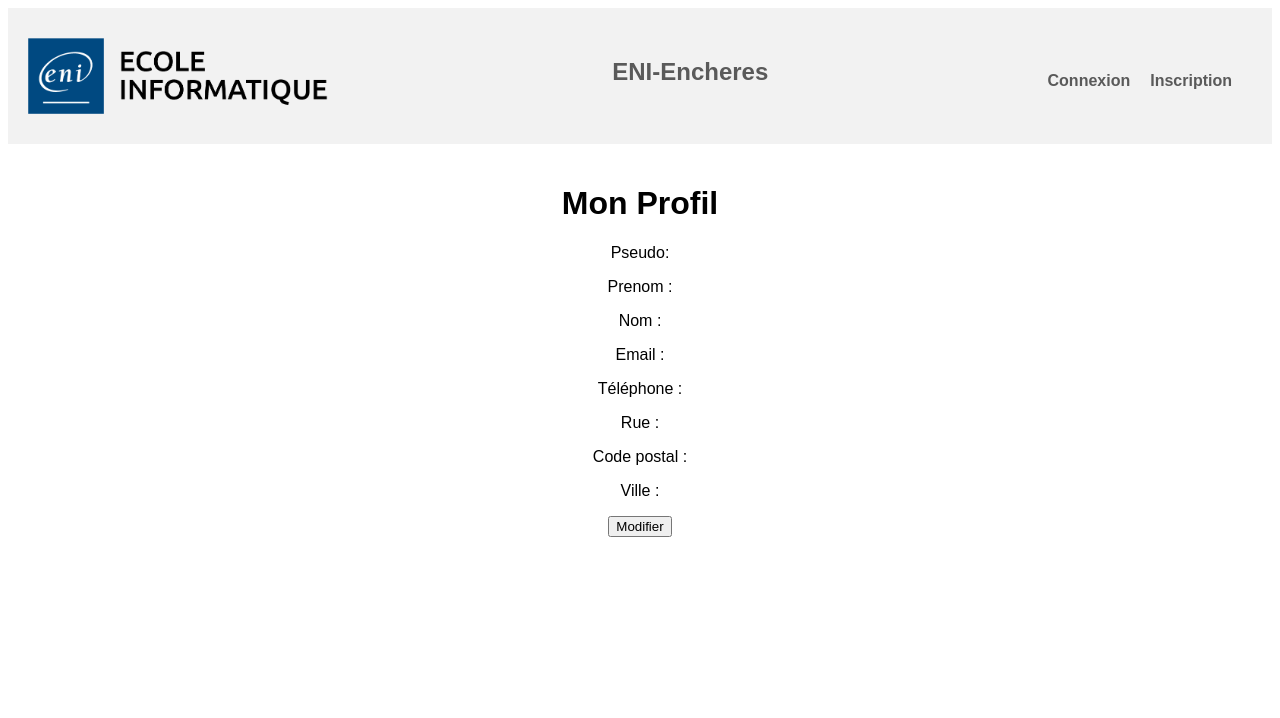
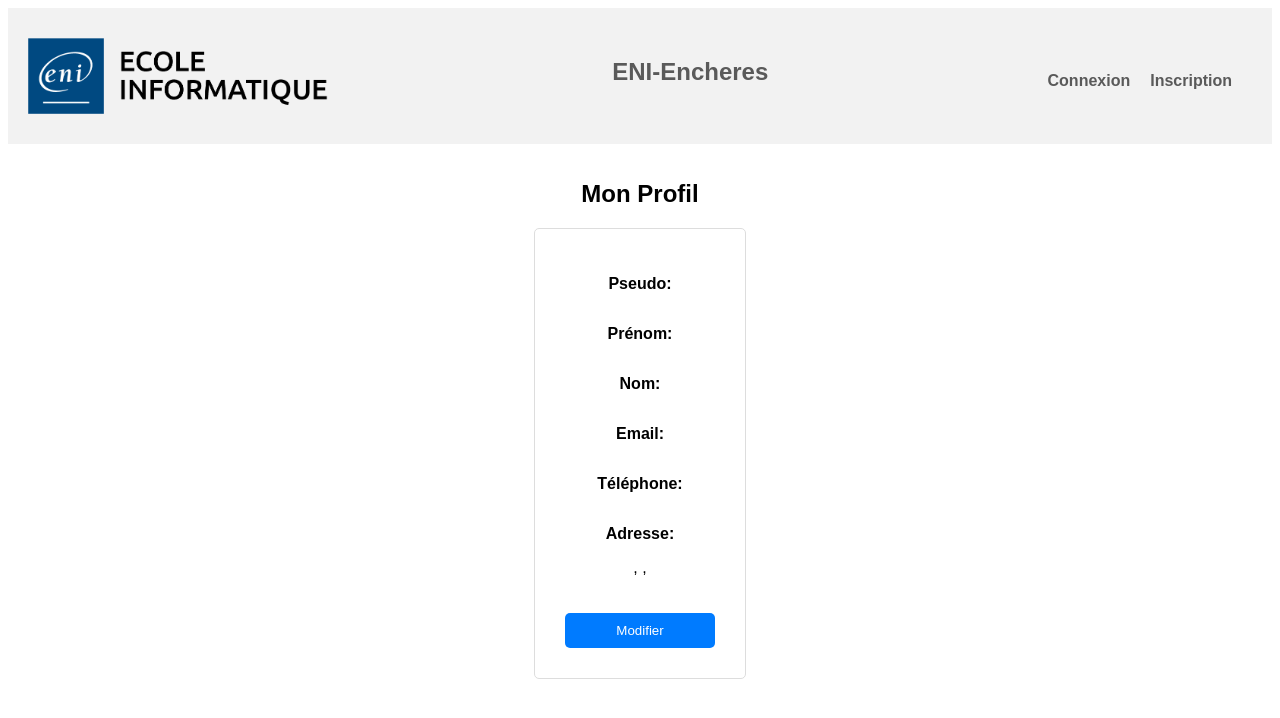
Before and after one commit to lucas79180/Projet-CDA, a Vue app in the folder front-end/: page /monprofil in a window 1280 px wide. Shown: the top 718 px of the page. Built offline with nearby package versions, Linux system fonts and the light colour scheme; no server answers.

Commit message:
front user

```diff
--- a/front-end/src/views/UpdateUser.vue
+++ b/front-end/src/views/UpdateUser.vue
@@ -1,30 +1,52 @@
 <template>
-  <div>
-    <h1>Modifier Mon Profil</h1>
-
+  <div class="container">
+    <h1 class="title">Modifier Mon Profil</h1>
     <!-- Formulaire de modification -->
-    <form @submit.prevent="modifierProfil(userInfo.value)">
+    <form class="profile-form" @submit.prevent="modifierProfil(userInfo.value)">
+      <div class="form-group">
         <label for="pseudo">Pseudo:</label>
         <input type="text" id="pseudo" v-model="userInfo.pseudo">
+      </div>
+      <div class="form-group">
+        <label for="prenom">Prénom:</label>
         <input type="text" id="prenom" v-model="userInfo.prenom">
+      </div>
+      <div class="form-group">
+        <label for="nom">Nom:</label>
         <input type="text" id="nom" v-model="userInfo.nom">
+      </div>
+      <div class="form-group">
+        <label for="email">Email:</label>
         <input type="text" id="email" v-model="userInfo.email">
+      </div>
+      <div class="form-group">
+        <label for="telephone">Téléphone:</label>
         <input type="text" id="telephone" v-model="userInfo.telephone">
+      </div>
+      <div class="form-group">
+        <label for="rue">Rue:</label>
         <input type="text" id="rue" v-model="userInfo.rue">
+      </div>
+      <div class="form-group">
+        <label for="code_postal">Code Postal:</label>
         <input type="text" id="code_postal" v-model="userInfo.code_postal">
+      </div>
+      <div class="form-group">
+        <label for="ville">Ville:</label>
         <input type="text" id="ville" v-model="userInfo.ville">
+      </div>
 
       <!-- Ajoutez d'autres champs ici selon les informations que vous avez -->
 
-      <button type="submit">Enregistrer</button>
+      <button type="submit" class="submit-btn">Enregistrer</button>
     </form>
   </div>
 </template>
 
 <script setup>
-import { ref, onMounted } from 'vue'
+import {ref, onMounted} from 'vue'
 import axios from "@/axios/instance.js";
-import { useRouter } from 'vue-router'
+import {useRouter} from 'vue-router'
 
 const router = useRouter()
 
--- a/front-end/src/views/infoUser.vue
+++ b/front-end/src/views/infoUser.vue
@@ -1,25 +1,3 @@
-<template>
-  <main>
-    <h1>Mon Profil</h1>
-
-    <!-- Afficher les informations de l'utilisateur -->
-    <div>
-      <p>Pseudo: {{ userInfo.pseudo }}</p>
-      <p>Prenom : {{ userInfo.prenom }}</p>
-      <p>Nom : {{ userInfo.nom }}</p>
-      <p>Email : {{ userInfo.email }}</p>
-      <p>Téléphone : {{ userInfo.telephone }}</p>
-      <p>Rue : {{ userInfo.rue }}</p>
-      <p>Code postal : {{ userInfo.code_postal }}</p>
-      <p>Ville : {{ userInfo.ville }}</p>
-
-      <!-- Ajoutez d'autres champs ici selon les informations que vous avez -->
-
-      <!-- Bouton Modifier -->
-      <button @click="modifierProfil">Modifier</button>
-    </div>
-  </main>
-</template>
 
 <script setup>
 import { ref, onMounted } from 'vue'
@@ -49,7 +27,96 @@ const modifierProfil = () => {
   router.push('/update')
 }
 </script>
+<template>
+  <main>
+    <div class="container">
+      <h1 class="title">Mon Profil</h1>
+
+      <div class="profile-box">
+        <div class="user-info">
+          <div class="info-item">
+            <p><strong>Pseudo:</strong></p>
+            <p>{{ userInfo.pseudo }}</p>
+          </div>
+
+          <div class="info-item">
+            <p><strong>Prénom:</strong></p>
+            <p>{{ userInfo.prenom }}</p>
+          </div>
+
+          <div class="info-item">
+            <p><strong>Nom:</strong></p>
+            <p>{{ userInfo.nom }}</p>
+          </div>
+
+          <div class="info-item">
+            <p><strong>Email:</strong></p>
+            <p>{{ userInfo.email }}</p>
+          </div>
+
+          <div class="info-item">
+            <p><strong>Téléphone:</strong></p>
+            <p>{{ userInfo.telephone }}</p>
+          </div>
+
+          <div class="info-item">
+            <p><strong>Adresse:</strong></p>
+            <p>{{ userInfo.rue }}, {{ userInfo.code_postal }}, {{ userInfo.ville }}</p>
+          </div>
+
+          <!-- Ajouter d'autres champs ici selon les informations disponibles -->
+
+          <button @click="modifierProfil">Modifier</button>
+        </div>
+      </div>
+    </div>
+  </main>
+</template>
 
 <style scoped>
-/* Ajoutez votre style CSS ici si nécessaire */
+.container {
+  display: flex;
+  justify-content: center;
+  align-items: center;
+  flex-direction: column;
+}
+
+.title {
+  font-size: 24px;
+  margin-bottom: 20px;
+}
+
+.profile-box {
+  border: 1px solid #ddd;
+  border-radius: 5px;
+  overflow: hidden;
+  padding: 30px;
+  width: 100%;
+  max-width: 600px; /* ajustement de la largeur maximale */
+}
+
+.user-info {
+  display: flex;
+  flex-direction: column;
+}
+
+.info-item {
+  justify-content: center;
+
+}
+
+button {
+  margin-top: 20px;
+  background-color: #007bff;
+  color: #fff;
+  border: none;
+  padding: 10px 20px;
+  border-radius: 5px;
+  cursor: pointer;
+  transition: background-color 0.3s;
+}
+
+button:hover {
+  background-color: #0056b3;
+}
 </style>
```
Lines whose indentation alone changed are shown as unchanged.
